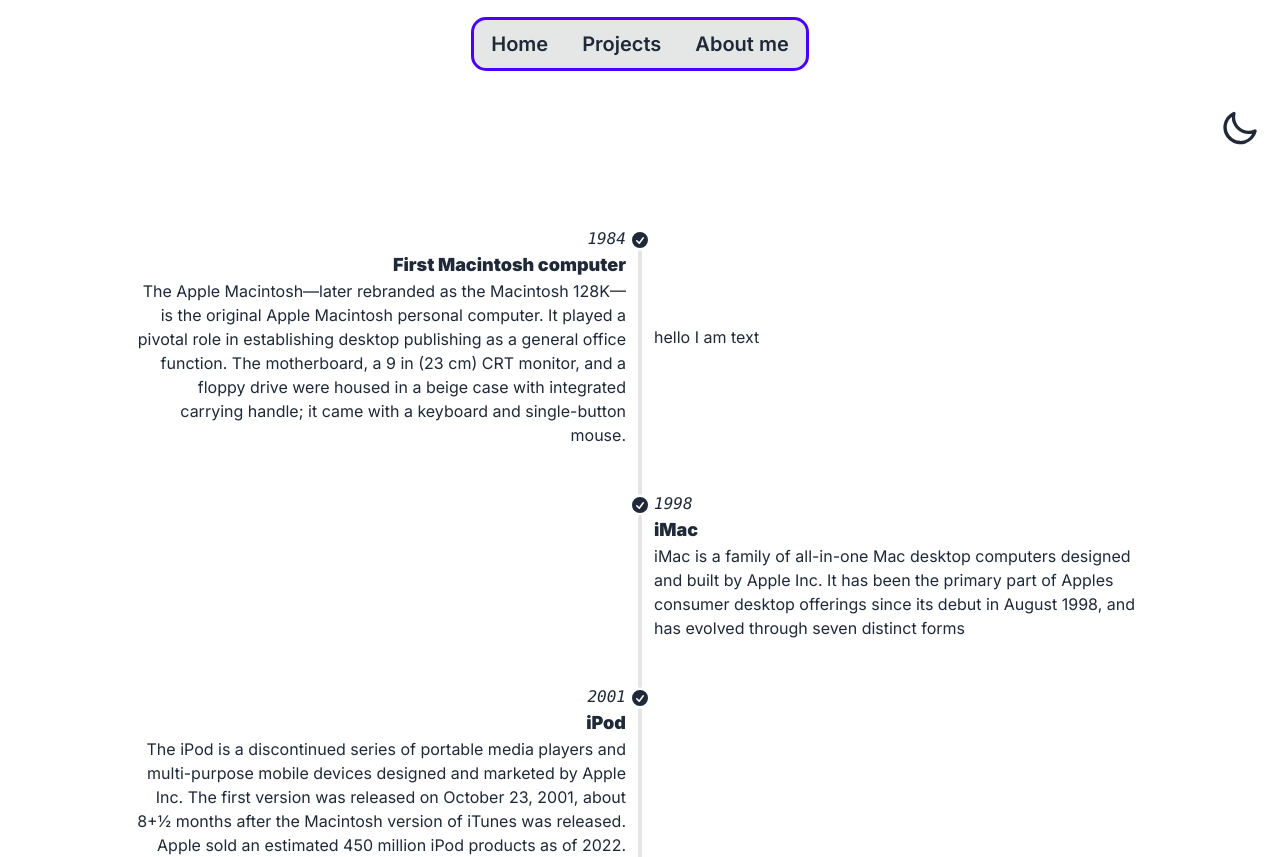
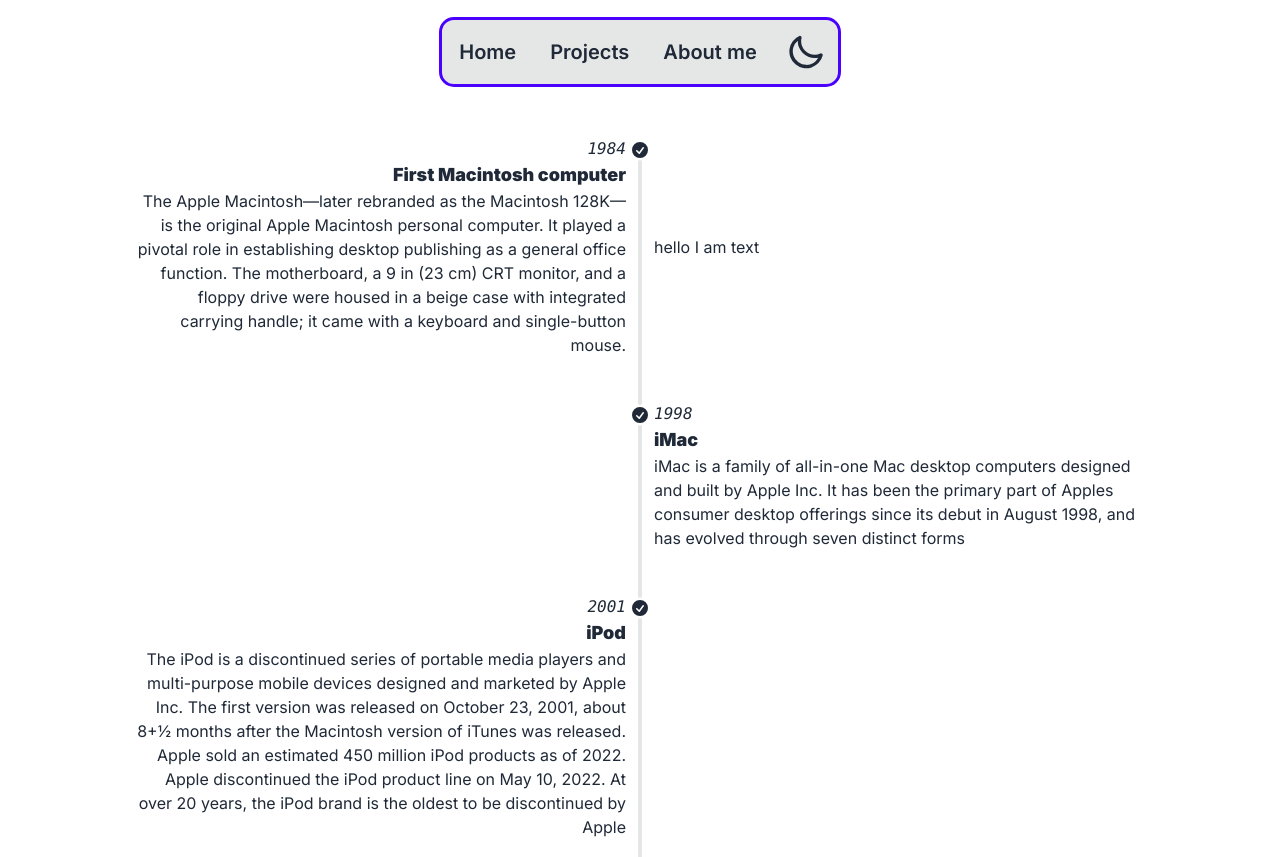
Before and after one commit to f1l1ph/portfoliopagenextjs, a Next.js app: page /projects in a window 1280 px wide. Shown: the top 857 px of the page. Built offline with nearby package versions, Linux system fonts and the light colour scheme.

Commit message:
fixed the navbar and theme switch

```diff
--- a/app/Components/NavBar.tsx
+++ b/app/Components/NavBar.tsx
@@ -7,7 +7,7 @@
   return (
     <>
       <div className="flex rounded items-cener justify-center pt-5">
-        <div className="bg-base-300 rounded-xl outline outline-primary hover:outline-secondary">
+        <div className="bg-base-300 rounded-xl outline outline-primary flex items-center justify-center hover:outline-secondary">
           <Link href="/">
             <button className="btn btn-ghost text-xl">Home</button>
           </Link>
@@ -17,10 +17,8 @@
           <Link href="/about">
             <button className="btn btn-ghost text-xl"> About me</button>
           </Link>
+          <ThemeToggle />
         </div>
-      </div>
-      <div className="flex justify-end items-center pt-5">
-        <ThemeToggle />
       </div>
     </>
   );
--- a/app/Components/ThemeToggle.tsx
+++ b/app/Components/ThemeToggle.tsx
@@ -2,8 +2,7 @@
 
 const ThemeToggle = () => {
   return (
-    <div className="m-5">
-      <label className="swap swap-rotate">
+    <label className="swap swap-rotate m-3">
       {/* this hidden checkbox controls the state */}
       <input type="checkbox" className="theme-controller" value="light" />
 
@@ -25,7 +24,6 @@
         <path d="M21.64,13a1,1,0,0,0-1.05-.14,8.05,8.05,0,0,1-3.37.73A8.15,8.15,0,0,1,9.08,5.49a8.59,8.59,0,0,1,.25-2A1,1,0,0,0,8,2.36,10.14,10.14,0,1,0,22,14.05,1,1,0,0,0,21.64,13Zm-9.5,6.69A8.14,8.14,0,0,1,7.08,5.22v.27A10.15,10.15,0,0,0,17.22,15.63a9.79,9.79,0,0,0,2.1-.22A8.11,8.11,0,0,1,12.14,19.73Z" />
       </svg>
     </label>
-    </div>
   );
 };
 
```
Lines whose indentation alone changed are shown as unchanged.
